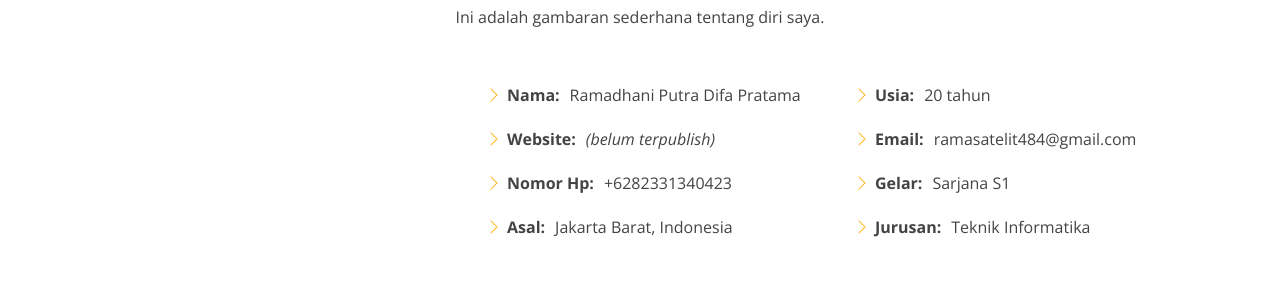
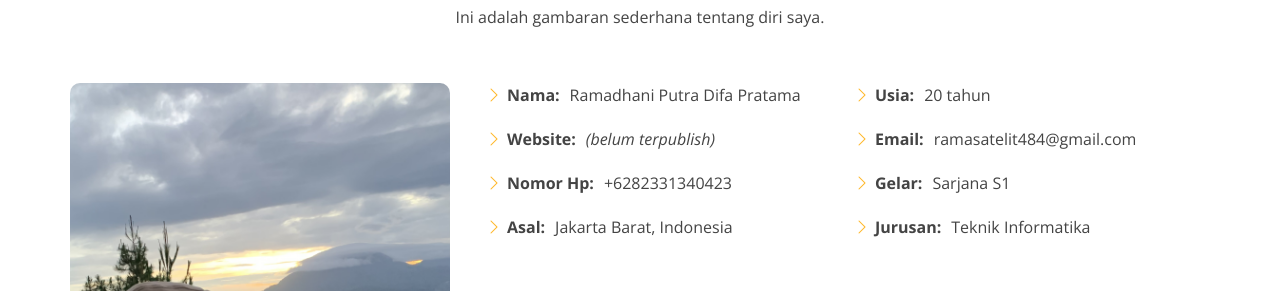
Before and after one commit to ramapdp/web-profile, a plain HTML site: page index.html in a window 1280 px wide. Shown: the part 143-434 px from the top of the page. Drawn offline with nearby package versions, Linux system fonts and the light colour scheme.

Commit message:
update image on about

```diff
--- a/assets/css/style.css
+++ b/assets/css/style.css
@@ -196,7 +196,7 @@ section {
 }
 
 .about .image {
-  background: url("assets/img/my-picture.png") center center no-repeat;
+  background: url("../img/my-picture.png") center center no-repeat;
   background-size: cover;
   min-height: 500px;
   border-radius: 10px;
```
